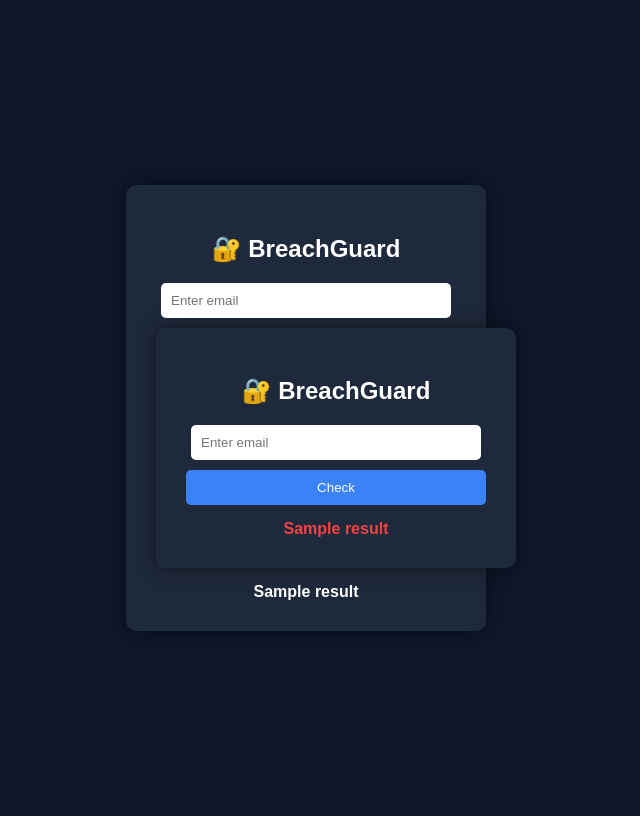
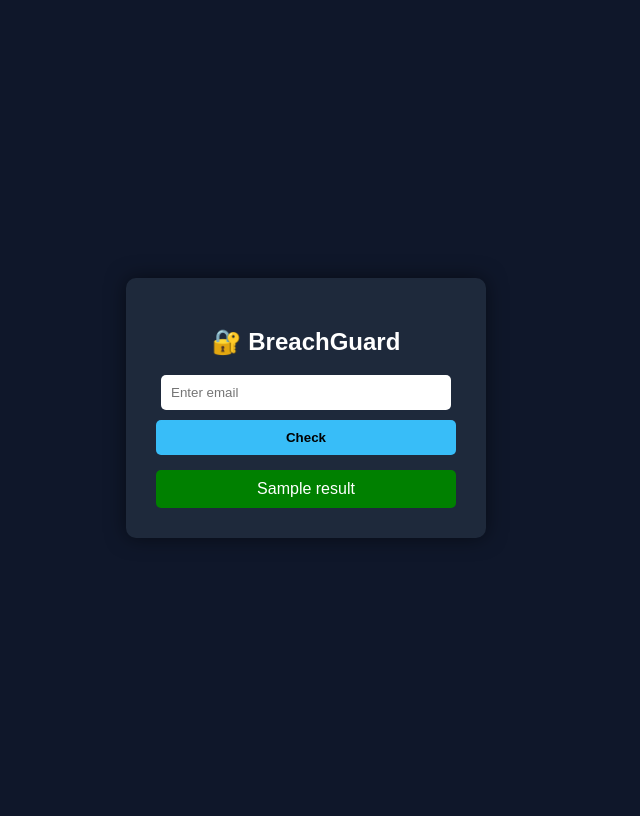
Before and after one commit to ggroot8766/BreachGuard, a Python web app: template templates/index.html in a window 1280 px wide. Shown: the whole page, without its empty margins (334-974 px from the left). Run offline with Jinja, Linux system fonts and the light colour scheme; the template is opened without the code that fills it: most values are stand-ins (such as "Sample title", 1, 10 or a date in 2020).

Commit message:
Update index.html

```diff
--- a/templates/index.html
+++ b/templates/index.html
@@ -33,133 +33,57 @@
         button {
             padding: 10px;
             width: 100%;
-            background: #3b82f6;
-            color: white;
             border: none;
             border-radius: 5px;
+            background: #38bdf8;
+            color: black;
+            font-weight: bold;
             cursor: pointer;
         }
 
         button:hover {
-            background: #2563eb;
+            background: #0ea5e9;
         }
 
         .result {
             margin-top: 15px;
-            font-weight: bold;
+            padding: 10px;
+            border-radius: 5px;
         }
 
         .safe {
-            color: #22c55e;
+            background: green;
         }
 
-        .breach {
-            color: #ef4444;
+        .breached {
+            background: red;
         }
     </style>
 </head>
 
 <body>
-    <div class="container">
-        <h2>🔐 BreachGuard</h2>
 
-        <form method="POST">
-            <input type="email" name="email" placeholder="Enter email" required>
-            <!DOCTYPE html>
-<html>
-<head>
-    <title>BreachGuard</title>
-    <style>
-        body {
-            font-family: Arial;
-            background: #0f172a;
-            color: white;
-            display: flex;
-            justify-content: center;
-            align-items: center;
-            height: 100vh;
-        }
+<div class="container">
+    <h2>🔐 BreachGuard</h2>
 
-        .container {
-            background: #1e293b;
-            padding: 30px;
-            border-radius: 10px;
-            text-align: center;
-            width: 300px;
-            box-shadow: 0px 0px 20px rgba(0,0,0,0.5);
-        }
+    <form method="POST">
+        <input type="email" name="email" placeholder="Enter email" required>
+        <button type="submit">Check</button>
+    </form>
 
-        input {
-            padding: 10px;
-            width: 90%;
-            border: none;
-            border-radius: 5px;
-            margin-bottom: 10px;
-        }
-
-        button {
-            padding: 10px;
-            width: 100%;
-            background: #3b82f6;
-            color: white;
-            border: none;
-            border-radius: 5px;
-            cursor: pointer;
-        }
-
-        button:hover {
-            background: #2563eb;
-        }
-
-        .result {
-            margin-top: 15px;
-            font-weight: bold;
-        }
-
-        .safe {
-            color: #22c55e;
-        }
-
-        .breach {
-            color: #ef4444;
-        }
-    </style>
-</head>
-
-<body>
-    <div class="container">
-        <h2>🔐 BreachGuard</h2>
-
-        <form method="POST">
-            <input type="email" name="email" placeholder="Enter email" required>
-            <button type="submit" onclick="showLoading()">Check</button>
-<p id="loading" style="display:none;">🔍 Checking breach...</p>
-        </form>
-
-        {% if result %}
-            <div class="result
-                {% if 'Safe' in result %} safe
-                {% else %} breach
-                {% endif %}">
+    {% if result is defined %}
+        {% if "breach" in result.lower() %}
+            <div class="result breached">
+                {{ result }}
+            </div>
+        {% else %}
+            <div class="result safe">
                 {{ result }}
             </div>
         {% endif %}
-    </div>
-</body>
-</html>
-        </form>
+    {% endif %}
 
-        {% if result is defined %}
-            <div class="result">
-                {{ result }}
-            </div>
-        {% endif %}
-    </div>
-        <script>
-            function showLoading() {
-                  document.getElementById("loading").style.display = "block";
-                }
-        </script>
+</div>
 
 </body>
 </html>
```
